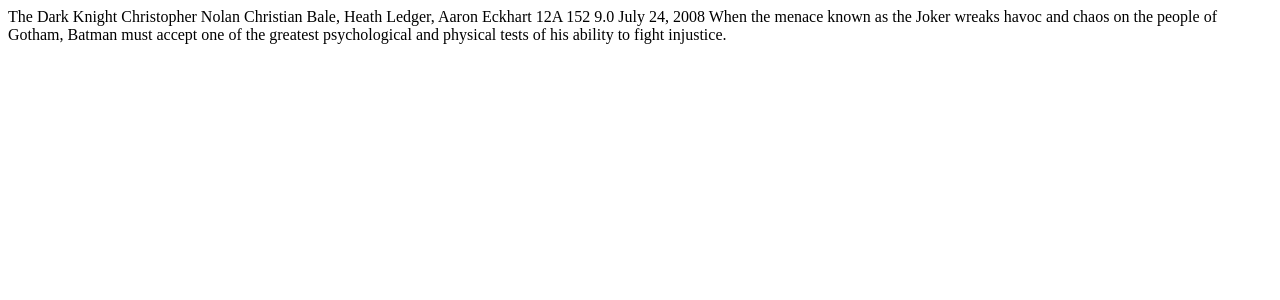
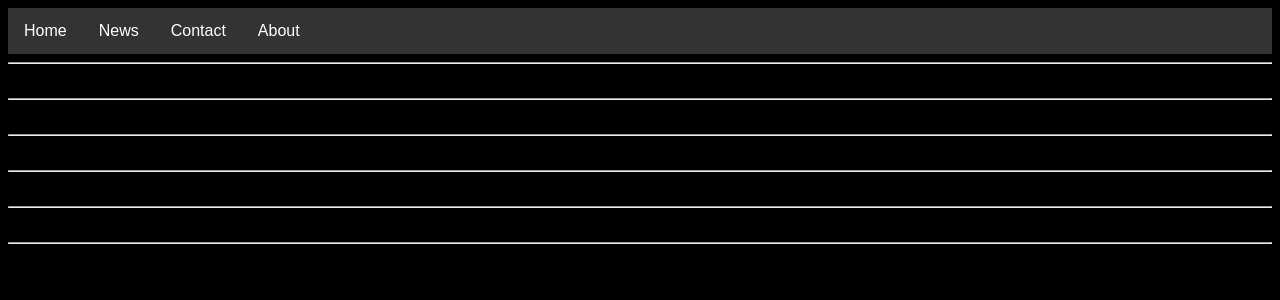
Before and after one commit to hanhwanglim/cinema-booking, a Django app: page /movie/1/ in a window 1280 px wide. Shown: the top 300 px of the page. Run offline with Django 3.2, Linux system fonts and the light colour scheme; data comes from the database, SQL or seed files in the repository; parts of the project's set-up code (start-up, migrations or seed data) failed here and were passed over.

Commit message:
Movie link page initial style

```diff
--- a/advanced_booking/movies/static/movies/main.css
+++ b/advanced_booking/movies/static/movies/main.css
@@ -111,6 +111,10 @@
     color: white;
 }
 
+.movieclicked {
+    color: aliceblue;
+}
+
 .moviepos2 {
     height: 380px;
     width: 170px;
--- a/advanced_booking/movies/templates/movies/movie.html
+++ b/advanced_booking/movies/templates/movies/movie.html
@@ -1,13 +1,31 @@
-{% if movie %}
-{{ movie.title }}
-{{ movie.director }}
-{{ movie.lead_actor }}
-{{ movie.certificate }}
-{{ movie.duration }}
-{{ movie.rating }}
-{{ movie.premier_date }}
-{{ movie.blurb}}
+<title>Home</title>
+{% load static %}
+<!DOCTYPE html>
 
-{% else %}
+<html>
+
+<head>
+    <link rel="stylesheet" type="text/css" href="{% static 'movies/main.css' %}">
+</head>
+
+<body>
+    <ul class="navbar">
+        <li><a href="">Home</a></li>
+        <li><a href="#">News</a></li>
+        <li><a href="#">Contact</a></li>
+        <li><a href="#">About</a></li>
+    </ul>
+    {% if movie %}
+
+    <hr> {{ movie.lead_actor }}
+    <hr> {{ movie.certificate }}
+    <hr> {{ movie.duration }}
+    <hr> {{ movie.rating }}
+    <hr> {{ movie.premier_date }}
+    <hr> {{ movie.blurb}} {% else %}
     <p>No movies found.</p>
-{% endif %}
+    </p>
+    {% endif %}
+</body>
+
+</html>
```
